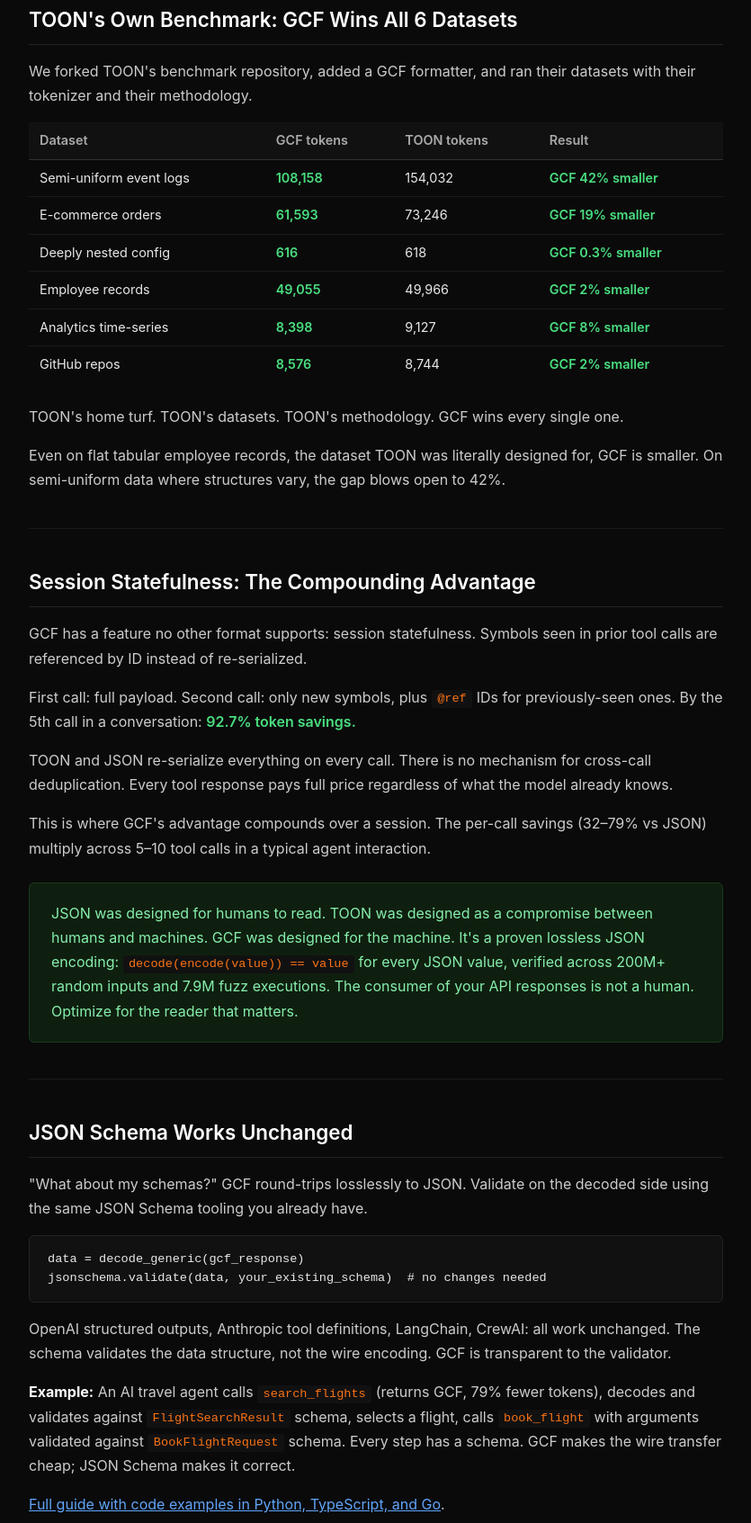
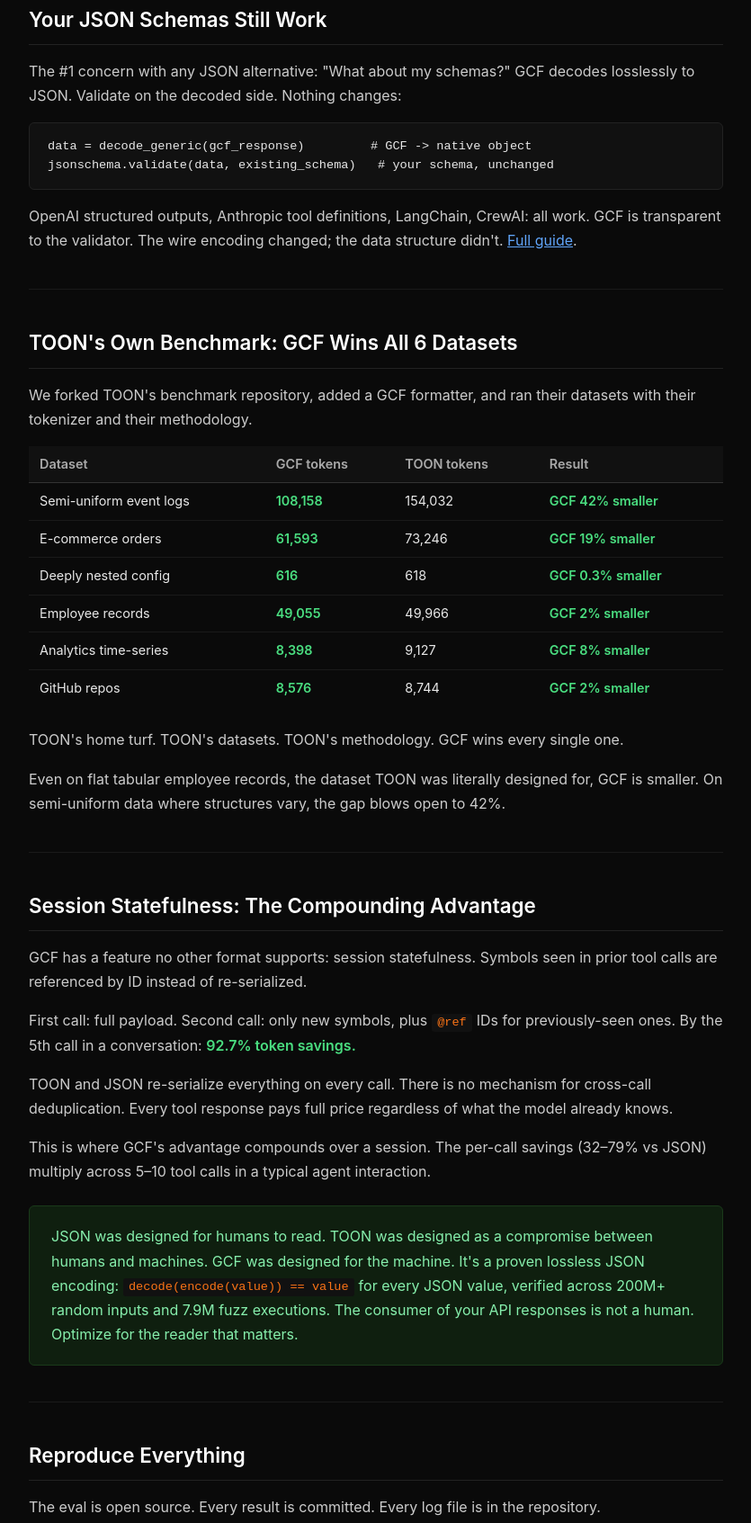
Before and after one commit to blackwell-systems/jsonalternative, a plain HTML site: page index.html in a window 1280 px wide. Shown: the part 8595-10288 px from the top of the page at 90% size, without its empty margins (222-1057 px from the left). Drawn offline with Linux system fonts and the light colour scheme.

Commit message:
move schema section higher, tighter copy

```diff
--- a/index.html
+++ b/index.html
@@ -352,6 +352,17 @@
 
   <hr class="divider">
 
+  <h2>Your JSON Schemas Still Work</h2>
+
+  <p>The #1 concern with any JSON alternative: "What about my schemas?" GCF decodes losslessly to JSON. Validate on the decoded side. Nothing changes:</p>
+
+  <pre>data = decode_generic(gcf_response)         # GCF -> native object
+jsonschema.validate(data, existing_schema)   # your schema, unchanged</pre>
+
+  <p>OpenAI structured outputs, Anthropic tool definitions, LangChain, CrewAI: all work. GCF is transparent to the validator. The wire encoding changed; the data structure didn't. <a href="https://gcformat.com/guide/schema-validation" style="color:#60a5fa">Full guide</a>.</p>
+
+  <hr class="divider">
+
   <h2>TOON's Own Benchmark: GCF Wins All 6 Datasets</h2>
 
   <p>We forked TOON's benchmark repository, added a GCF formatter, and ran their datasets with their tokenizer and their methodology.</p>
@@ -389,21 +400,6 @@
   <div class="verdict">
     <p>JSON was designed for humans to read. TOON was designed as a compromise between humans and machines. GCF was designed for the machine. It's a proven lossless JSON encoding: <code>decode(encode(value)) == value</code> for every JSON value, verified across 200M+ random inputs and 7.9M fuzz executions. The consumer of your API responses is not a human. Optimize for the reader that matters.</p>
   </div>
-
-  <hr class="divider">
-
-  <h2>JSON Schema Works Unchanged</h2>
-
-  <p>"What about my schemas?" GCF round-trips losslessly to JSON. Validate on the decoded side using the same JSON Schema tooling you already have.</p>
-
-  <pre>data = decode_generic(gcf_response)
-jsonschema.validate(data, your_existing_schema)  # no changes needed</pre>
-
-  <p>OpenAI structured outputs, Anthropic tool definitions, LangChain, CrewAI: all work unchanged. The schema validates the data structure, not the wire encoding. GCF is transparent to the validator.</p>
-
-  <p><strong>Example:</strong> An AI travel agent calls <code>search_flights</code> (returns GCF, 79% fewer tokens), decodes and validates against <code>FlightSearchResult</code> schema, selects a flight, calls <code>book_flight</code> with arguments validated against <code>BookFlightRequest</code> schema. Every step has a schema. GCF makes the wire transfer cheap; JSON Schema makes it correct.</p>
-
-  <p><a href="https://gcformat.com/guide/schema-validation" style="color:#60a5fa">Full guide with code examples in Python, TypeScript, and Go</a>.</p>
 
   <hr class="divider">
 
```
